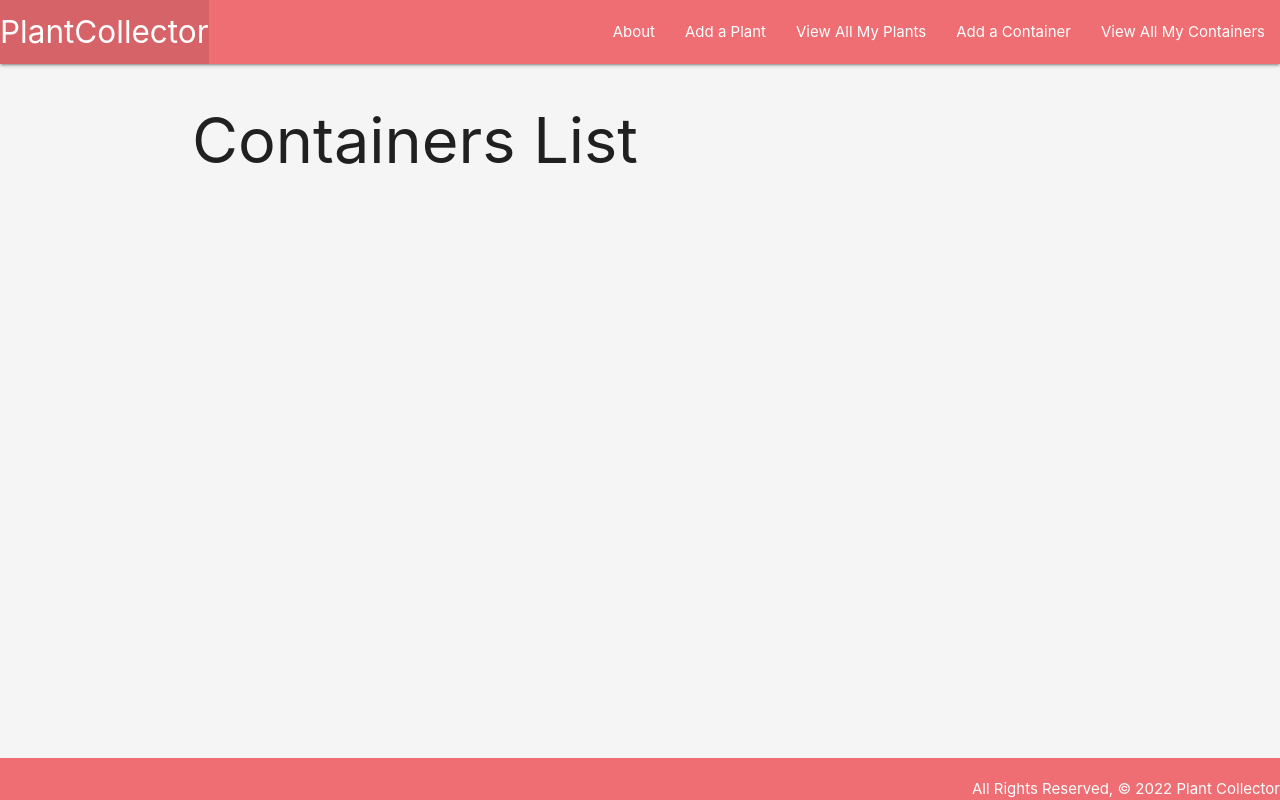
After one commit to nvthompson/plantcollectorlab, a Django app: page /containers/ in a window 1280 px wide. The commit adds this page. Run offline with Django 4.2, Linux system fonts and the light colour scheme; data that the repository does not hold is empty.

Commit message:
fixing errors

```diff
--- a/main_app/templates/base.html
+++ b/main_app/templates/base.html
@@ -24,6 +24,8 @@
             <li><a href="{% url 'about' %}">About</a></li>
             <li><a href="{% url 'plants_create' %}">Add a Plant</a></li>
             <li><a href="{% url 'index' %}">View All My Plants</a></li>
+            <li><a href="{% url 'containers_create' %}">Add a Container</a></li>
+            <li><a href="{% url 'containers_index' %}">View All My Containers</a></li>
           </ul>
         </div>
       </nav>
--- /dev/null
+++ b/main_app/templates/containers/index.html
@@ -0,0 +1,19 @@
+{% extends 'base.html' %}
+
+{% block content %}
+
+<h1>Containers List</h1>
+
+{% for container in object_list %}
+
+<div class="card">
+    <a href="{% url 'containers_detail' container.id %}">
+        <div class="card-content">
+            <span class="card-title">A <span class="{{ container.color }}-text"></span> {{ container.type }}</span>
+        </div>
+    </a>
+</div>
+{% endfor %}
+
+
+{% endblock %}
--- a/main_app/urls.py
+++ b/main_app/urls.py
@@ -9,6 +9,11 @@ urlpatterns = [
     path('plants/create/', views.PlantCreate.as_view(), name='plants_create'),
     path('plants/<int:pk>/update/', views.PlantUpdate.as_view(), name='plants_update'),
     path('plants/<int:pk>/delete/', views.PlantDelete.as_view(), name='plants_delete'),
-    path('cats/<int:plant_id>/add_watering/', views.add_watering, name='add_watering'),
-    path('cats/<int:plant_id>/assoc_container/<int:container_id>/', views.assoc_container, name='assoc_container'),
+    path('plants/<int:plant_id>/add_watering/', views.add_watering, name='add_watering'),
+    path('containers/', views.ContainerList.as_view(), name='containers_index'),
+    path('containers/<int:pk>/', views.ContainerDetail.as_view(), name='containers_detail'),
+    path('containers/create/', views.ContainerCreate.as_view(), name='containers_create'),
+    path('containers/<int:pk>/update/', views.ContainerUpdate.as_view(), name='containers_update'),
+    path('containers/<int:pk>/delete/', views.ContainerDelete.as_view(), name='containers_delete'),
+    path('plants/<int:plant_id>/assoc_container/<int:container_id>/', views.assoc_container, name='assoc_container'),
 ]
--- a/main_app/views.py
+++ b/main_app/views.py
@@ -1,4 +1,6 @@
 from django.shortcuts import render, redirect
+from django.views.generic import ListView
+from django.views.generic.detail import DetailView
 from django.views.generic.edit import CreateView, UpdateView, DeleteView
 from .models import Plant, Container
 from .forms import WateringForm
@@ -48,3 +50,23 @@ class PlantUpdate(UpdateView):
 class PlantDelete(DeleteView):
   model = Plant
   success_url = '/plants/'
+
+class ContainerCreate(CreateView):
+    model = Container
+    fields = ('type', 'color')
+
+class ContainerUpdate(UpdateView):
+    model = Container
+    fields = ('type', 'color')
+
+class ContainerDelete(DeleteView):
+    model = Container
+    success_url = '/containers/'
+
+class ContainerDetail(DetailView):
+    model = Container
+    template_name = 'containers/detail.html'
+
+class ContainerList(ListView):
+    model = Container
+    template_name = 'containers/index.html'
```
Also changed, not shown: main_app/templates/containers/detail.html (added, +20 -0 lines), main_app/templates/main_app/container_confirm_delete.html (added, +17 -0 lines), main_app/templates/main_app/container_form.html (added, +19 -0 lines).
